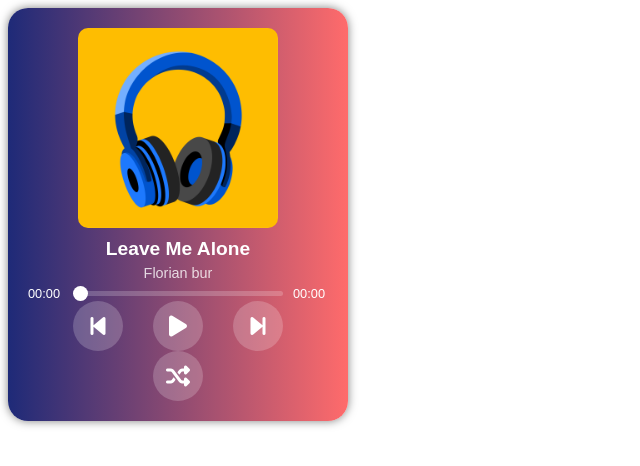
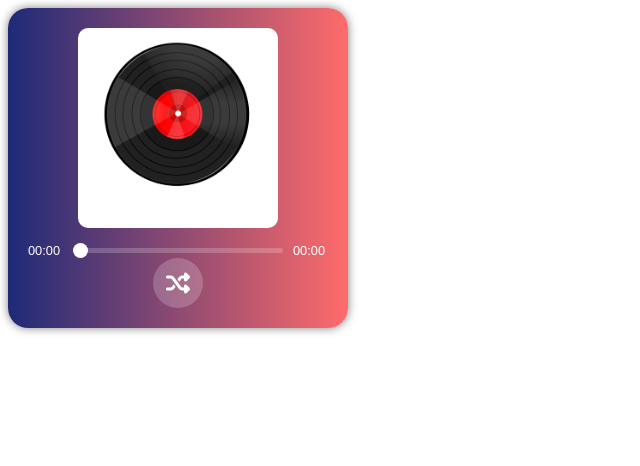
Before and after one commit to ivnprad/webaidj, a Nuxt app in the folder frontend/: page / in a window 1280 px wide. Shown: the top 466 px of the page, without its empty margins (0-640 px from the left). Built offline with nearby package versions, Linux system fonts and the light colour scheme.

Commit message:
remove classic player and keep only streaming

```diff
--- a/frontend/components/AudioPlayerShell.vue
+++ b/frontend/components/AudioPlayerShell.vue
@@ -22,7 +22,7 @@
         <div class="time duration">{{ formatTime(duration) }}</div>
       </div>
 
-      <div class="controls">
+      <div v-if="showTransportControls" class="controls">
         <button @click="emit('previous')" class="control-btn previous" aria-label="Previous Track">
           <i class="fas fa-step-backward"></i>
         </button>
@@ -52,6 +52,7 @@ const props = defineProps({
   currentTime: { type: Number, required: true },
   duration: { type: Number, required: true },
   isPlaying: { type: Boolean, required: true },
+  showTransportControls: { type: Boolean, default: false },
 })
 
 const emit = defineEmits([
--- a/frontend/pages/index.vue
+++ b/frontend/pages/index.vue
@@ -5,6 +5,7 @@
   :current-time="currentTime"
   :duration="duration"
   :is-playing="isPlaying"
+  :show-transport-controls="hasStreamInitialized"
   :response-message="responseMessage"
   @previous="previousTrack"
   @play-pause="togglePlayPause"
@@ -34,34 +35,17 @@
 import { computed, ref } from 'vue'
 import { useDualDeckPlayer } from '~/composables/useDualDeckPlayer'
 
-const responseMessage = ref('false');
+const responseMessage = ref('');
+const hasStreamInitialized = ref(false)
 
-const playlist = [
-    {
-        title: 'Leave Me Alone',
-        artist: 'Florian bur',
-        source: '/audio/Florian bur - Leave Me Alone.mp3',
-        albumArt: '/assets/images/vecteezy_illustration-of-blue-headphone-headset-and-technology-for_4969269.jpg'
-    },
-    {
-        title: 'Secret',
-        artist: 'Florian bur',
-        source: '/audio/04_Florian_bur_Secret_feat_Deryn.mp3',
-        albumArt: '/assets/images/pexels-mark-angelo-sampan-738078-1587927.jpg'
-    },
-    {
-        title: 'Sound of Heart',
-        artist: 'Florian bur',
-        source: '/audio/01 Florian bur - Sound of Heart.mp3',
-        albumArt: '/assets/images/vector-dj-disk-1241523.jpg'
-    }
-]
-
-const currentTrack = ref(playlist[0])
 const streamTrack = ref(null) // {title, artist}
-const displayTrack = computed(()=>streamTrack.value || currentTrack.value)
+const displayTrack = computed(() => streamTrack.value || {
+  title: '',
+  artist: 'Unknown Artist',
+  coverUrl: null,
+})
 const albumArtStyle = computed(() => ({
-  backgroundImage: `url(${currentTrack.value.albumArt})`,
+  backgroundImage: `url(${'/assets/images/vector-dj-disk-1241523.jpg'})`,
   backgroundSize: 'cover',
   backgroundPosition: 'center',
   borderRadius: '10px',
@@ -70,8 +54,6 @@ const albumArtStyle = computed(() => ({
 }));
 const debugOverlap = true
 const streamUrl = ref('')
-
-const currentTrackIndex = ref(0)
 
 const logOverlap = (...args) => {
     if (!debugOverlap) return
@@ -103,8 +85,6 @@ const {
     logger: (...args) => logOverlap(...args),
 })
 
-playerSources.value[activePlayerIndex.value] = currentTrack.value.source
-
 const togglePlayPause = async () => {
     await toggleDeckPlayPause()
 }
@@ -113,82 +93,24 @@ const onProgressChangeFromShell = (time) => {
   seekTo(Number(time))
 }
 
-const playLocalTrack = async (trackIndex) => {
-    streamUrl.value = ''
-    streamTrack.value = null
-    overlapStarted.value = false
-
-    stopPlayer(0)
-    stopPlayer(1)
-
-    const nextActiveIndex = getInactivePlayerIndex()
-
-    currentTrackIndex.value = trackIndex
-    currentTrack.value = playlist[trackIndex]
-    currentTime.value = 0
-    duration.value = 0
-
-    await setPlayerSource(nextActiveIndex, currentTrack.value.source)
-    setActivePlayer(nextActiveIndex)
-
-    const activePlayer = getActivePlayer()
-    if (!activePlayer) return
-    await activePlayer.play()
-    isPlaying.value = true
-}
-
 const nextTrack = async () => {
-    if (streamUrl.value) {
-        await playNextStreamTrack()
-        return
-    }
-    const nextIndex = (currentTrackIndex.value + 1) % playlist.length
-    await playLocalTrack(nextIndex)
+    await playNextStreamTrack()
 }
 
 const previousTrack = async () => {
-    if (streamUrl.value) {
         await playPreviousStreamTrack()
-        return
-    }
-    const previousIndex = (currentTrackIndex.value - 1 + playlist.length) % playlist.length
-    await playLocalTrack(previousIndex)
 }
 
 async function startNextTrackOverlap() {
-    logOverlap('start overlap begin', {
-        fromTrackIndex: currentTrackIndex.value,
+    logOverlap('overlap started while leaving this track index', {
+        fromTrackIndex: streamTrack.value?.index??-1,
         activePlayer: activePlayerIndex.value,
     })
 
     try {
-        if (streamUrl.value) {
-            await playNextStreamTrack({ overlap: true })
-            return
-        }
 
-        const nextIndex = (currentTrackIndex.value + 1) % playlist.length
-        const incomingPlayerIndex = getInactivePlayerIndex()
+        await playNextStreamTrack({ overlap: true })
 
-        currentTrackIndex.value = nextIndex
-        currentTrack.value = playlist[nextIndex]
-
-        await setPlayerSource(incomingPlayerIndex, currentTrack.value.source)
-        const incomingPlayer = getPlayer(incomingPlayerIndex)
-        if (!incomingPlayer) return
-
-        incomingPlayer.currentTime = 0
-        await incomingPlayer.play()
-        setActivePlayer(incomingPlayerIndex)
-        isPlaying.value = true
-        currentTime.value = 0
-        duration.value = Number.isFinite(incomingPlayer.duration) ? incomingPlayer.duration : 0
-        lastNearEndLogSecond.value = -1
-        logOverlap('next started', {
-            toTrackIndex: nextIndex,
-            incomingPlayer: incomingPlayerIndex,
-            src: playerSources.value[incomingPlayerIndex],
-        })
     } catch (error) {
         console.error('Error starting overlap playback:', error)
         logOverlap('start overlap failed', error)
@@ -201,22 +123,8 @@ const onTrackEnded = async(playerIndex) => {
     stopPlayer(playerIndex)
     return
   }
-
-  if (streamUrl.value) {
-    await playNextStreamTrack()
-    return
-  }
-  await nextTrack()
+  await playNextStreamTrack()
 }
-
-
-const setCommandData = ref({
-  ip_address: '192.168.141.10',
-  component: 'SensorHead',
-  command: 'LaserOn',
-  data_type: 'Int16',
-  payload: '1',
-})
 
 async function streamPlay() {
     try {
@@ -230,6 +138,7 @@ async function streamPlay() {
         })
 
         streamTrack.value = response.currentTrack
+        hasStreamInitialized.value = true
         streamUrl.value = `${response.streamUrl}?t=${Date.now()}`
         await setPlayerSource(activePlayerIndex.value, streamUrl.value)
         await getActivePlayer().play()
```
